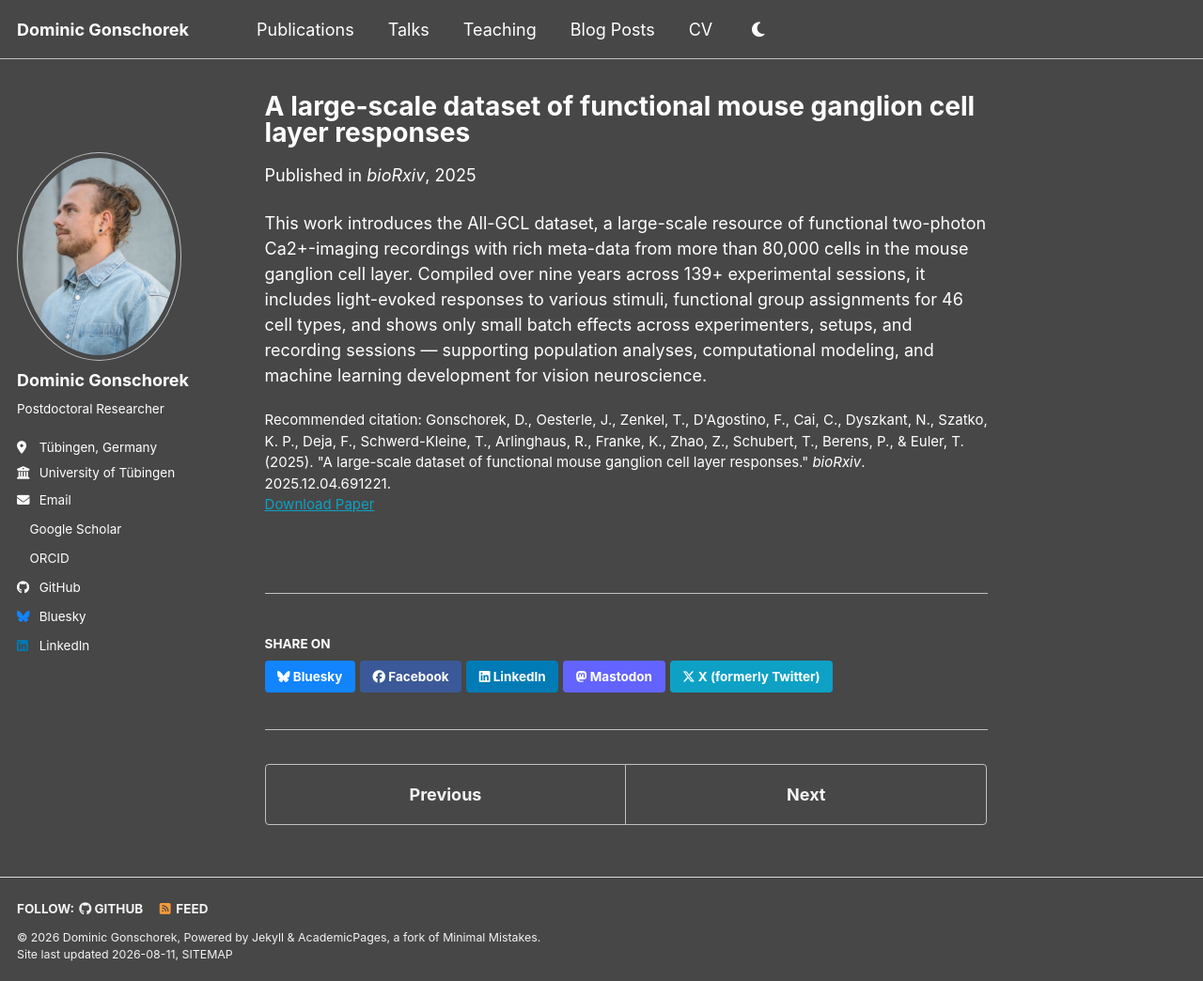
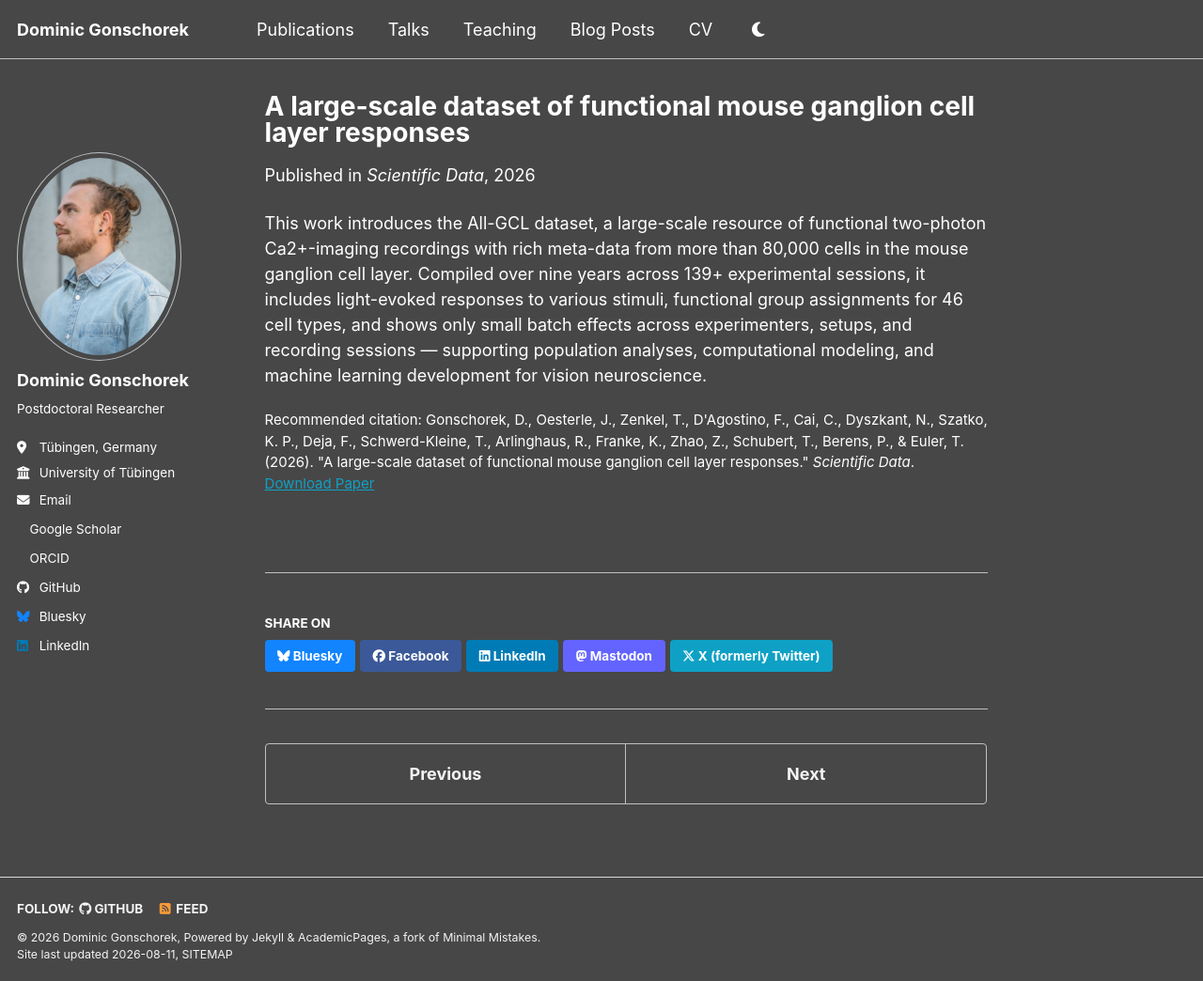
Before and after one commit to dgonschorek/dgonschorek.github.io, a Jekyll site: the page built from _publications/2025-12-09_A_large-scale_dataset.md, in a window 1280 px wide and 1044 px high. Shown: the whole window at 94% size. Built offline with Jekyll 4.4.1, drawn with Linux system fonts in a browser that asks for light colours; a style sheet for code colours, icons or effects is not loaded.

```diff
--- a/_publications/2025-12-09_A_large-scale_dataset.md
+++ b/_publications/2025-12-09_A_large-scale_dataset.md
@@ -1,13 +1,13 @@
 ---
 title: "A large-scale dataset of functional mouse ganglion cell layer responses"
 collection: publications
-category: preprints
+category: manuscripts
 permalink: /publication/2025-12-09_A_large-scale_dataset
 excerpt: 'A large-scale resource of functional two-photon Ca2+-imaging recordings from more than 80,000 cells in the mouse retinal ganglion cell layer.'
-date: 2025-12-09
-venue: 'bioRxiv'
-paperurl: 'https://www.biorxiv.org/content/10.64898/2025.12.04.691221'
-citation: 'Gonschorek, D., Oesterle, J., Zenkel, T., D&apos;Agostino, F., Cai, C., Dyszkant, N., Szatko, K. P., Deja, F., Schwerd-Kleine, T., Arlinghaus, R., Franke, K., Zhao, Z., Schubert, T., Berens, P., &amp; Euler, T. (2025). &quot;A large-scale dataset of functional mouse ganglion cell layer responses.&quot; <i>bioRxiv</i>. 2025.12.04.691221.'
+date: 2026-08-11
+venue: 'Scientific Data'
+paperurl: 'https://www.nature.com/articles/s41597-026-08026-0'
+citation: 'Gonschorek, D., Oesterle, J., Zenkel, T., D&apos;Agostino, F., Cai, C., Dyszkant, N., Szatko, K. P., Deja, F., Schwerd-Kleine, T., Arlinghaus, R., Franke, K., Zhao, Z., Schubert, T., Berens, P., &amp; Euler, T. (2026). &quot;A large-scale dataset of functional mouse ganglion cell layer responses.&quot; <i>Scientific Data</i>.'
 ---
 
 This work introduces the All-GCL dataset, a large-scale resource of functional two-photon Ca2+-imaging recordings with rich meta-data from more than 80,000 cells in the mouse ganglion cell layer. Compiled over nine years across 139+ experimental sessions, it includes light-evoked responses to various stimuli, functional group assignments for 46 cell types, and shows only small batch effects across experimenters, setups, and recording sessions — supporting population analyses, computational modeling, and machine learning development for vision neuroscience.
```
Also changed, not shown: _pages/about.md (+1 -1 lines).
